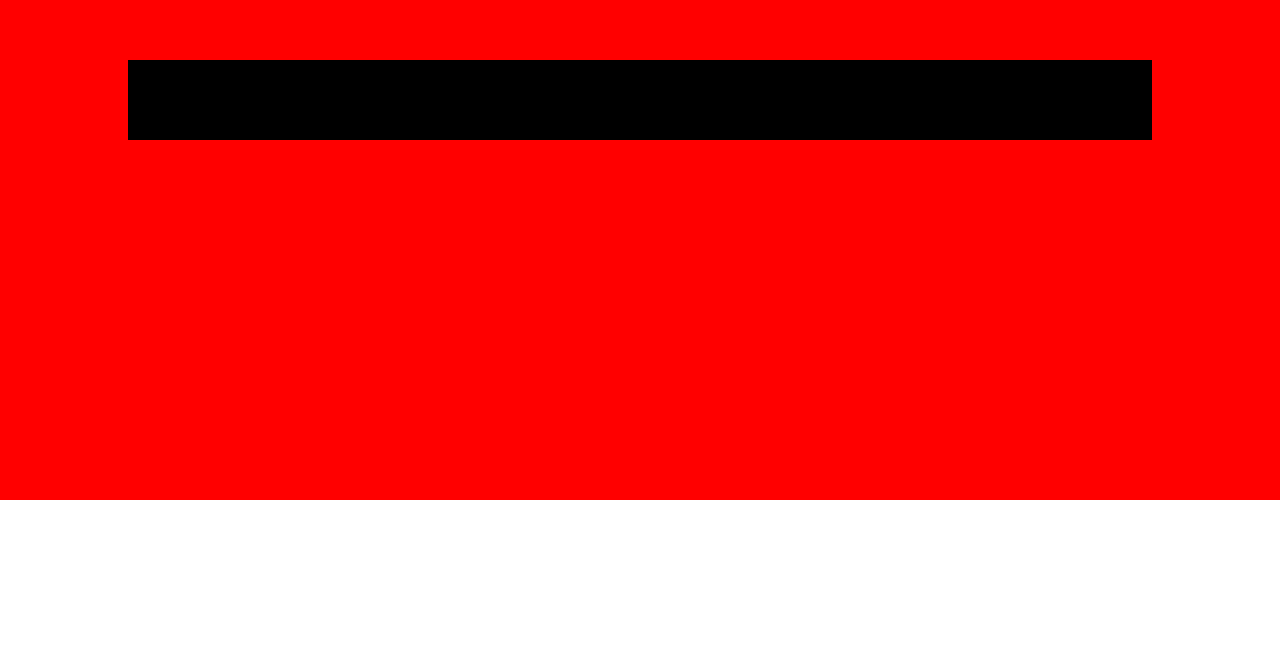
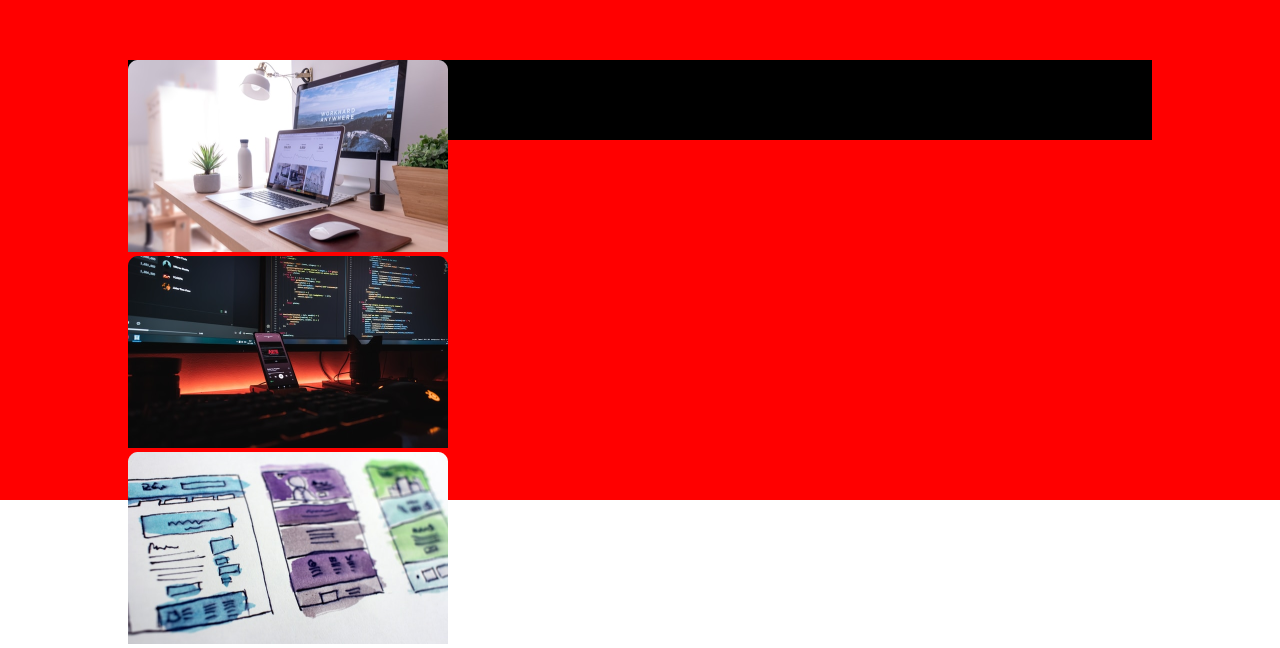
Before and after one commit to rohitprocode/Landing_Page_HTML_CSS, a plain HTML site: page index.html in a window 1280 px wide. Shown: the part 1420-2068 px from the top of the page. Before the commit the page ends 1920 px from the top, so only its background shows below. Drawn offline with Linux system fonts and the light colour scheme.

Commit message:
Services Area

```diff
--- a/index.html
+++ b/index.html
@@ -22,14 +22,22 @@
         <div class="section_services">
             <div class="service_area">
                 <div class="first">
-                    <div class="f-img"></div>
-
+                    <div class="f-img">
+                        <img src="Images/web.png" alt="" srcset="">
+                    </div>
+                    <div class="text-inside-img"></div>
                 </div>
                 <div class="second">
-                    <div class="f-img"></div>
+                    <div class="f-img">
+                        <img src="Images/mobile.png" alt="" srcset="">
+                    </div>
+                    <div class="text-inside-img"></div>
                 </div>
-                <div class="Third">
-                    <div class="f-img"></div>
+                <div class="third">
+                    <div class="f-img">
+                        <img src="Images/uiux.png" alt="">
+                    </div>
+                    <div class="text-inside-img"></div>
                 </div>
             </div>
         </div>
```
